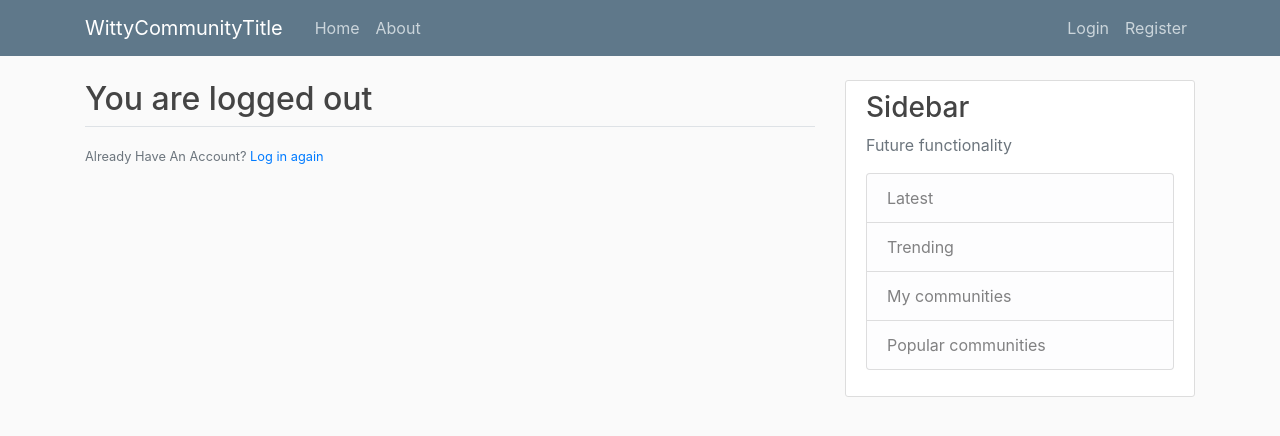
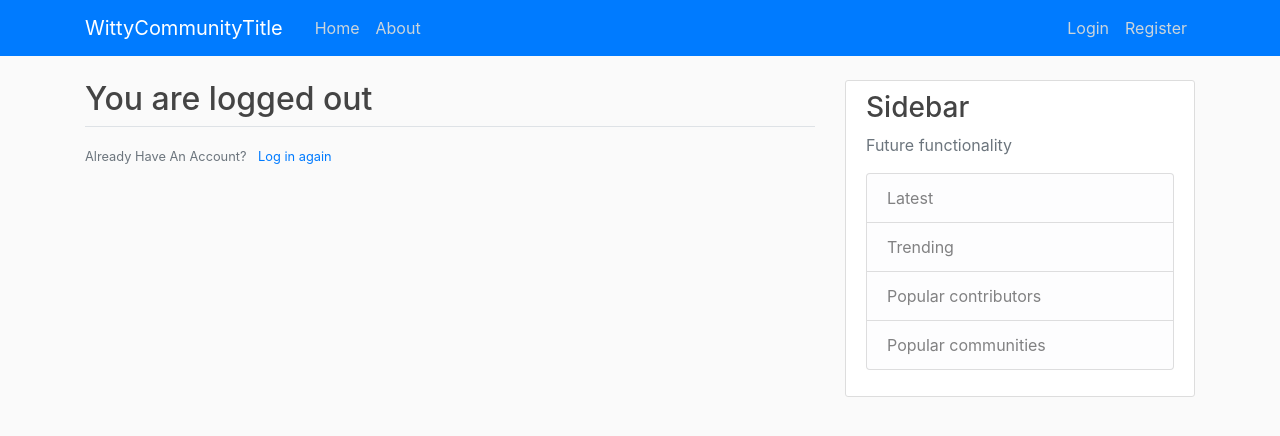
Before and after one commit to adilaghayev/SWE573, a Django app: page /logout/ in a window 1280 px wide. Shown: the top 436 px of the page. Run offline with Django 3.2, Linux system fonts and the light colour scheme; some libraries are stand-ins or nearby versions.

Commit message:
New post bug fixed
Fixed the new post bug.

```diff
--- a/community/community_builder/templates/community_builder/base.html
+++ b/community/community_builder/templates/community_builder/base.html
@@ -21,7 +21,7 @@
 </head>
 <body>
 <header class="site-header">
-    <nav class="navbar navbar-expand-md navbar-dark bg-steel fixed-top">
+    <nav class="navbar navbar-expand-md navbar-dark bg-primary fixed-top">
         <div class="container">
             <a class="navbar-brand mr-4" href="/">WittyCommunityTitle</a>
             <button class="navbar-toggler" type="button" data-toggle="collapse" data-target="#navbarToggle"
@@ -67,7 +67,7 @@
                 <ul class="list-group">
                     <li class="list-group-item list-group-item-light">Latest</li>
                     <li class="list-group-item list-group-item-light">Trending</li>
-                    <li class="list-group-item list-group-item-light">My communities</li>
+                    <li class="list-group-item list-group-item-light">Popular contributors</li>
                     <li class="list-group-item list-group-item-light">Popular communities</li>
                 </ul>
                 </p>
--- a/community/community_builder/views.py
+++ b/community/community_builder/views.py
@@ -26,6 +26,10 @@ class PostDetailView(DetailView):
 class PostCreateView(LoginRequiredMixin, CreateView):
     model = Post
     fields = ['title', 'content']
+
+    def form_valid(self, form):
+        form.instance.author = self.request.user
+        return super().form_valid(form)
 
 
 class PostUpdateView(LoginRequiredMixin, UserPassesTestMixin, UpdateView):
--- a/community/user/templates/user/logout.html
+++ b/community/user/templates/user/logout.html
@@ -3,7 +3,7 @@
     <h2>You are logged out</h2>
     <div class="border-top pt-3">
         <small class="text-muted">
-            Already Have An Account? <a href="% url 'login' %}">Log in again</a>
+            Already Have An Account? <a class="ml-2" href="{% url 'login' %}">Log in again</a>
         </small>
     </div>
 {% endblock content %}
```
